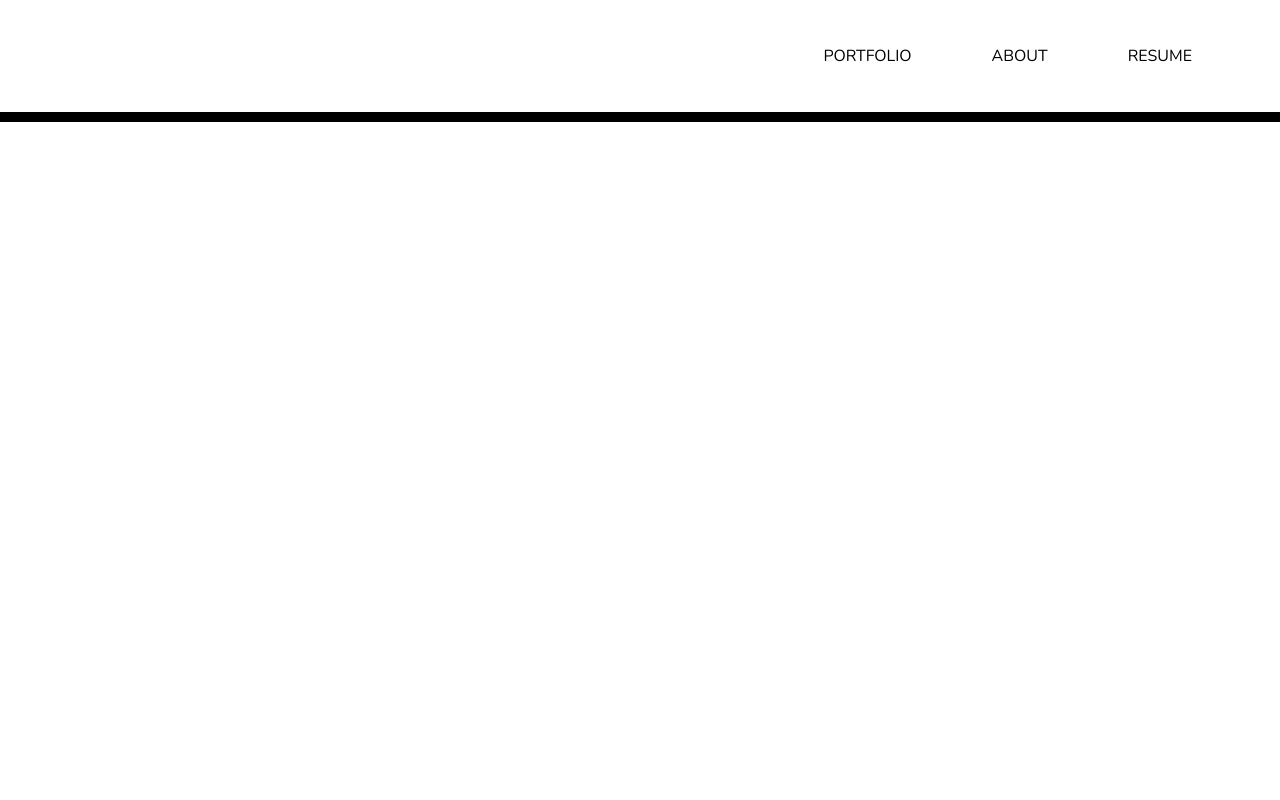
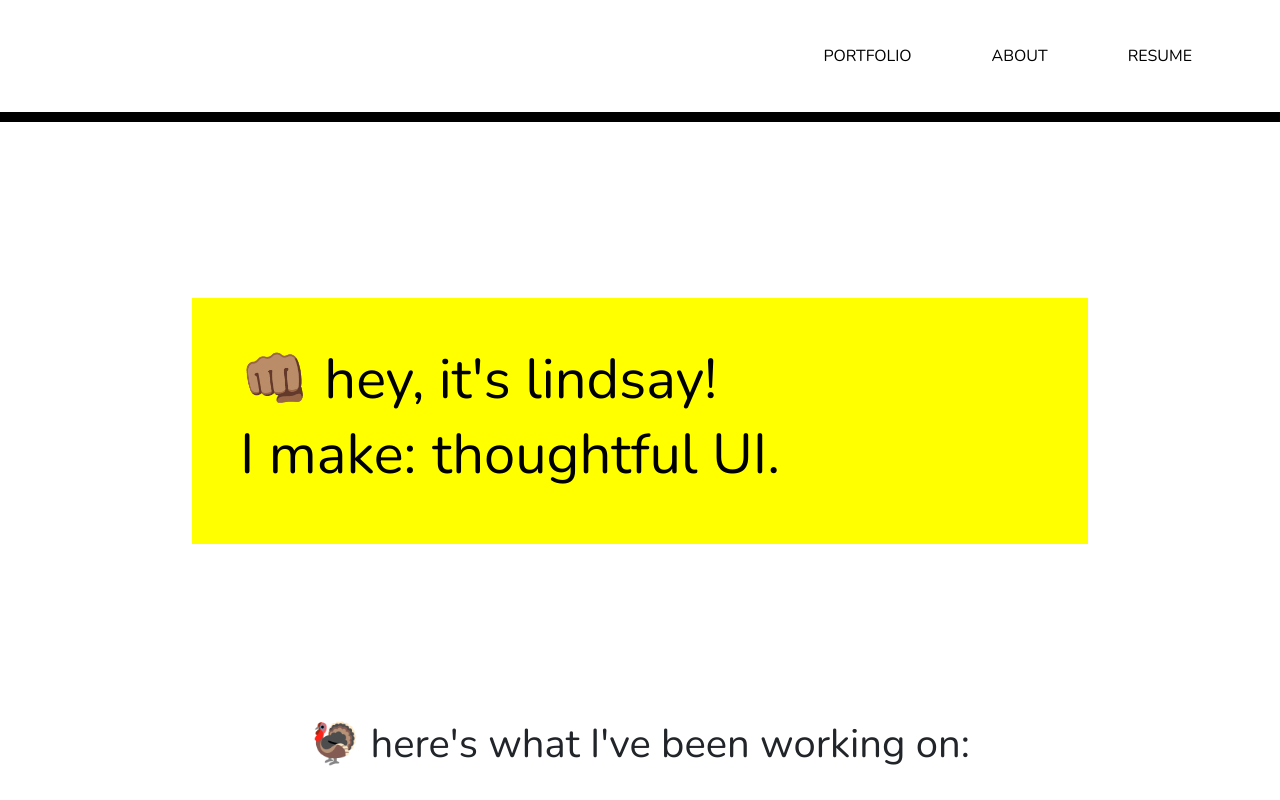
Before and after one commit to mulhollen/lindsaymulhollen, a React (Create React App) app: page / in a window 1280 px wide. Shown: the top 800 px of the page. Built offline with nearby package versions, Linux system fonts and the light colour scheme; the HTML template or start-up script is replaced by a standard one.

Commit message:
paths fixed

```diff
--- a/src/Nav.js
+++ b/src/Nav.js
@@ -58,7 +58,8 @@
                         </div>
                     </nav>
                     <div>
-                        <Route exact path='/LindsayMulhollen' component={Home} />
+                        <Route exact path='/' component={Home} />
+                        <Route path='/LindsayMulhollen' component={Home} />
                         <Route path='/About' component={About} />
                         <Route path='/Portfolio' component={Portfolio} />
                         <Route path='/Resume' component={Resume} />
```
